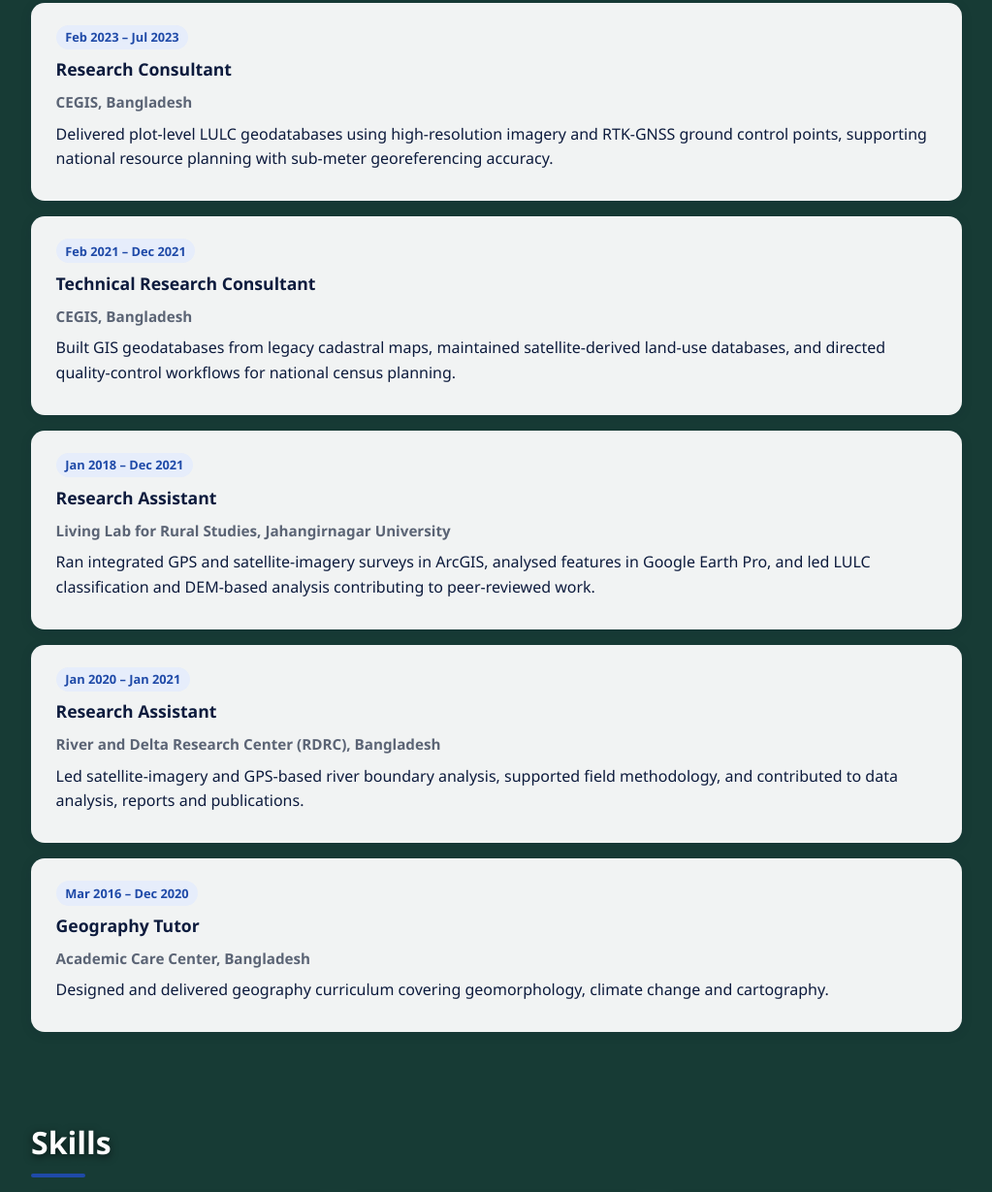
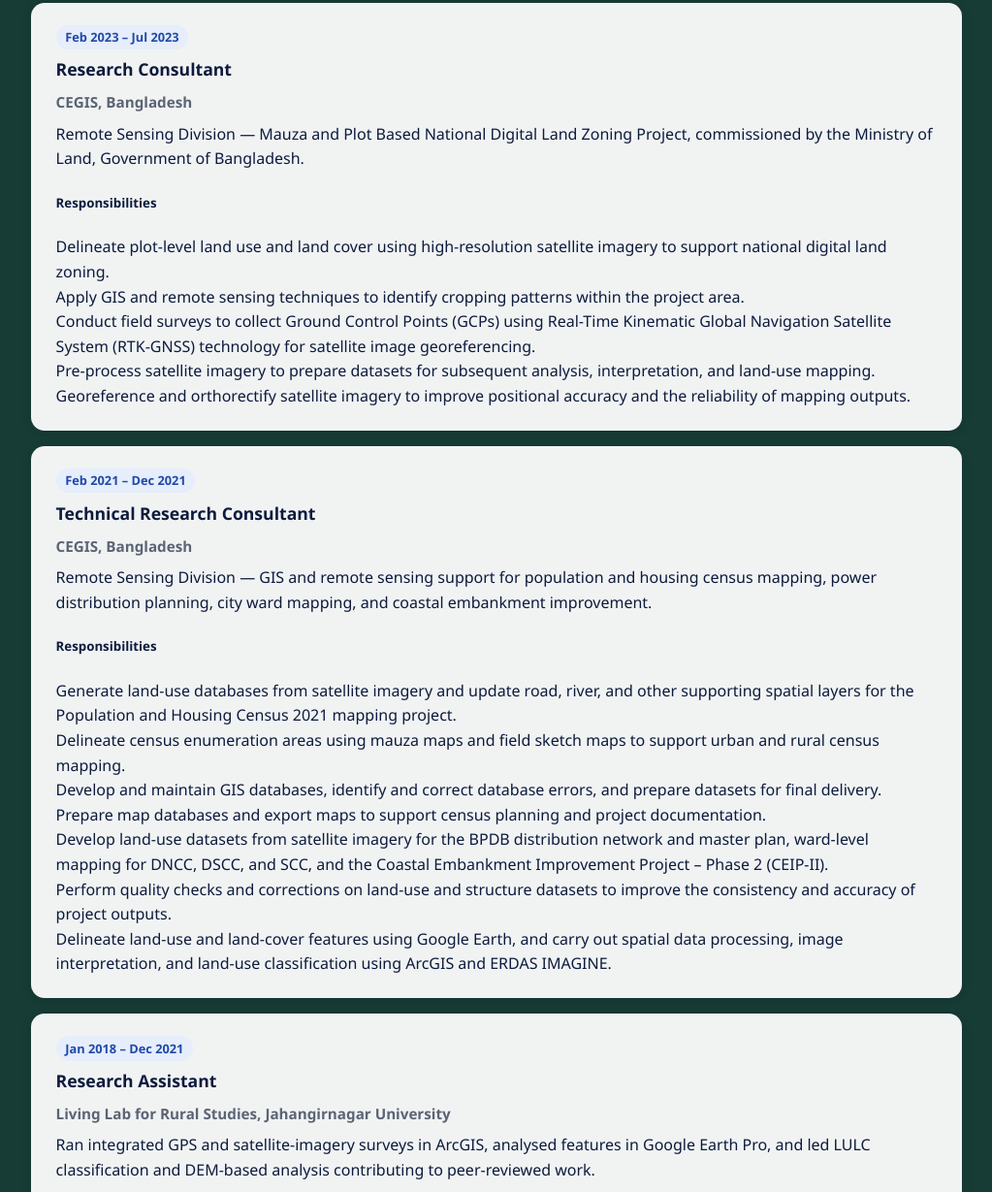
Before and after one commit to nurmdju45/nur_mohammad, a plain HTML site: page index.html in a window 1280 px wide. Shown: the part 2980-4209 px from the top of the page at 97% size, without its empty margins (128-1151 px from the left). Drawn offline with Linux system fonts and the light colour scheme.

Commit message:
Update index.html

```diff
--- a/index.html
+++ b/index.html
@@ -426,8 +426,116 @@
   </div>
 </article>
 
-      <article class="card"><span class="card__date">Feb 2023 – Jul 2023</span><h3>Research Consultant</h3><h4>CEGIS, Bangladesh</h4><p>Delivered plot-level LULC geodatabases using high-resolution imagery and RTK-GNSS ground control points, supporting national resource planning with sub-meter georeferencing accuracy.</p></article>
-      <article class="card"><span class="card__date">Feb 2021 – Dec 2021</span><h3>Technical Research Consultant</h3><h4>CEGIS, Bangladesh</h4><p>Built GIS geodatabases from legacy cadastral maps, maintained satellite-derived land-use databases, and directed quality-control workflows for national census planning.</p></article>
+     <!-- CEGIS: Research Consultant | 2023 -->
+<article class="card">
+  <span class="card__date">Feb 2023 – Jul 2023</span>
+
+  <h3>Research Consultant</h3>
+  <h4>CEGIS, Bangladesh</h4>
+
+  <p>
+    Remote Sensing Division — Mauza and Plot Based National Digital
+    Land Zoning Project, commissioned by the Ministry of Land,
+    Government of Bangladesh.
+  </p>
+
+  <h5 class="experience-responsibilities-title">
+    Responsibilities
+  </h5>
+
+  <ul class="experience-responsibilities">
+    <li>
+      Delineate plot-level land use and land cover using
+      high-resolution satellite imagery to support national
+      digital land zoning.
+    </li>
+
+    <li>
+      Apply GIS and remote sensing techniques to identify
+      cropping patterns within the project area.
+    </li>
+
+    <li>
+      Conduct field surveys to collect Ground Control Points
+      (GCPs) using Real-Time Kinematic Global Navigation
+      Satellite System (RTK-GNSS) technology for satellite
+      image georeferencing.
+    </li>
+
+    <li>
+      Pre-process satellite imagery to prepare datasets for
+      subsequent analysis, interpretation, and land-use mapping.
+    </li>
+
+    <li>
+      Georeference and orthorectify satellite imagery to improve
+      positional accuracy and the reliability of mapping outputs.
+    </li>
+  </ul>
+</article>
+
+
+<!-- CEGIS: Technical Research Consultant | 2021 -->
+<article class="card">
+  <span class="card__date">Feb 2021 – Dec 2021</span>
+
+  <h3>Technical Research Consultant</h3>
+  <h4>CEGIS, Bangladesh</h4>
+
+  <p>
+    Remote Sensing Division — GIS and remote sensing support
+    for population and housing census mapping, power distribution
+    planning, city ward mapping, and coastal embankment improvement.
+  </p>
+
+  <h5 class="experience-responsibilities-title">
+    Responsibilities
+  </h5>
+
+  <ul class="experience-responsibilities">
+    <li>
+      Generate land-use databases from satellite imagery and
+      update road, river, and other supporting spatial layers
+      for the Population and Housing Census 2021 mapping project.
+    </li>
+
+    <li>
+      Delineate census enumeration areas using mauza maps and
+      field sketch maps to support urban and rural census mapping.
+    </li>
+
+    <li>
+      Develop and maintain GIS databases, identify and correct
+      database errors, and prepare datasets for final delivery.
+    </li>
+
+    <li>
+      Prepare map databases and export maps to support census
+      planning and project documentation.
+    </li>
+
+    <li>
+      Develop land-use datasets from satellite imagery for the
+      BPDB distribution network and master plan, ward-level
+      mapping for DNCC, DSCC, and SCC, and the Coastal Embankment
+      Improvement Project – Phase 2 (CEIP-II).
+    </li>
+
+    <li>
+      Perform quality checks and corrections on land-use and
+      structure datasets to improve the consistency and accuracy
+      of project outputs.
+    </li>
+
+    <li>
+      Delineate land-use and land-cover features using Google
+      Earth, and carry out spatial data processing, image
+      interpretation, and land-use classification using
+      ArcGIS and ERDAS IMAGINE.
+    </li>
+  </ul>
+</article>
+
       <article class="card"><span class="card__date">Jan 2018 – Dec 2021</span><h3>Research Assistant</h3><h4>Living Lab for Rural Studies, Jahangirnagar University</h4><p>Ran integrated GPS and satellite-imagery surveys in ArcGIS, analysed features in Google Earth Pro, and led LULC classification and DEM-based analysis contributing to peer-reviewed work.</p></article>
       <article class="card"><span class="card__date">Jan 2020 – Jan 2021</span><h3>Research Assistant</h3><h4>River and Delta Research Center (RDRC), Bangladesh</h4><p>Led satellite-imagery and GPS-based river boundary analysis, supported field methodology, and contributed to data analysis, reports and publications.</p></article>
       <article class="card"><span class="card__date">Mar 2016 – Dec 2020</span><h3>Geography Tutor</h3><h4>Academic Care Center, Bangladesh</h4><p>Designed and delivered geography curriculum covering geomorphology, climate change and cartography.</p></article>
```
